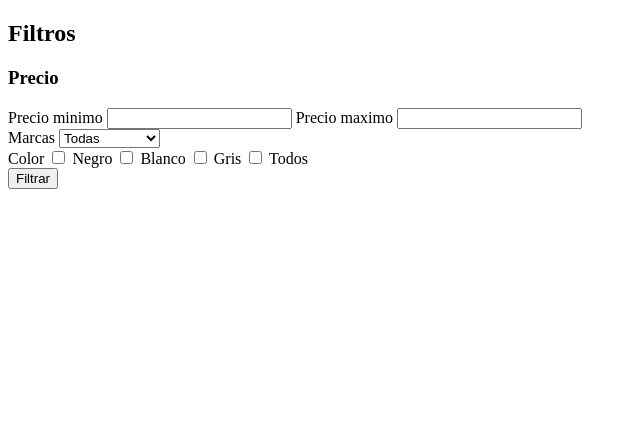
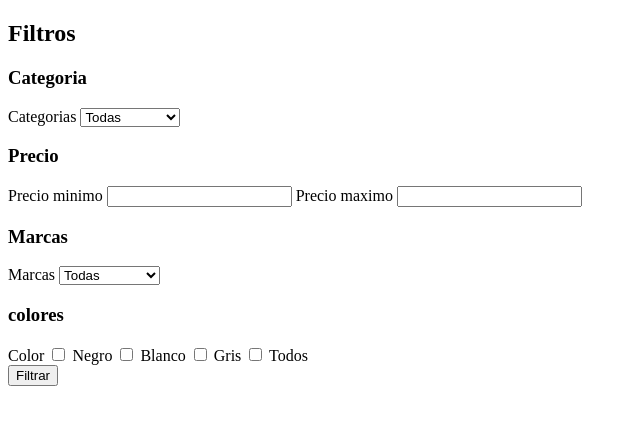
Before and after one commit to jhonatanMolina/RubricaBuenasPracticas, a plain HTML site: page index.html in a window 1280 px wide. Shown: the whole page, without its empty margins (0-640 px from the left). Drawn offline with Linux system fonts and the light colour scheme.

Commit message:
se agregò el filtro de categorias para culminar

```diff
--- a/index.html
+++ b/index.html
@@ -11,6 +11,19 @@
 <body>
     <section class "filtros">
         <h2>Filtros</h2>
+
+        <h3>Categoria</h3>
+        <div class="Categoria">
+            <label for="Categoria">Categorias</label>
+            <select id="Categoria">
+                <option value="">Todas</option>
+                <option value="Marca1">Gorras</option>
+                <option value="Marca2">Zapatos</option>
+                <option value="Marca3">Camisa</option>
+                <option value="Marca4">Pantalonetas</option>
+                <option value="Marca5">Medias</option>
+            </select>
+        </div>
         <h3>Precio</h3>
         <div class="Precio">
             <label for="precioMin"> Precio minimo</label>
@@ -19,7 +32,7 @@
             <input type="number" id="precioMax" name="precioMax">
 
         </div>
-
+        <h3>Marcas</h3>
         <div class="Marca">
             <label for="Marca">Marcas</label>
             <select id="Marca">
@@ -31,7 +44,7 @@
                 <option value="Marca5">rebook</option>
             </select>
         </div>
-
+        <h3>colores</h3>
         <div class="color">
             <label for="color"> Color</label>
             <input type="checkbox" id="color-Negro" name="color" value="Negro">
@@ -44,6 +57,7 @@
             <label for="color-Todos">Todos</label>
 
         </div>
+
         <button type="submit">Filtrar</button>
 
     </section>
```
